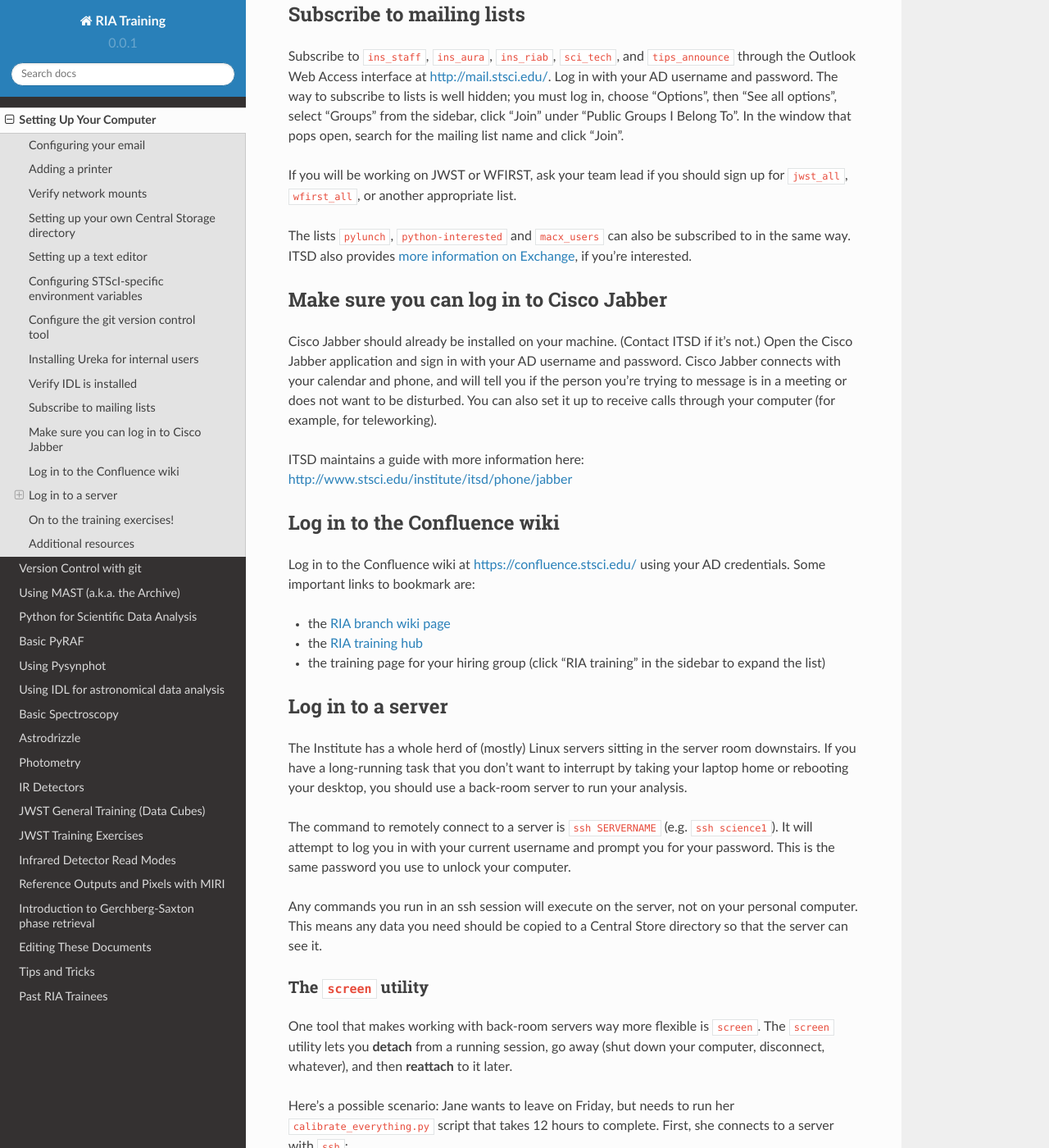
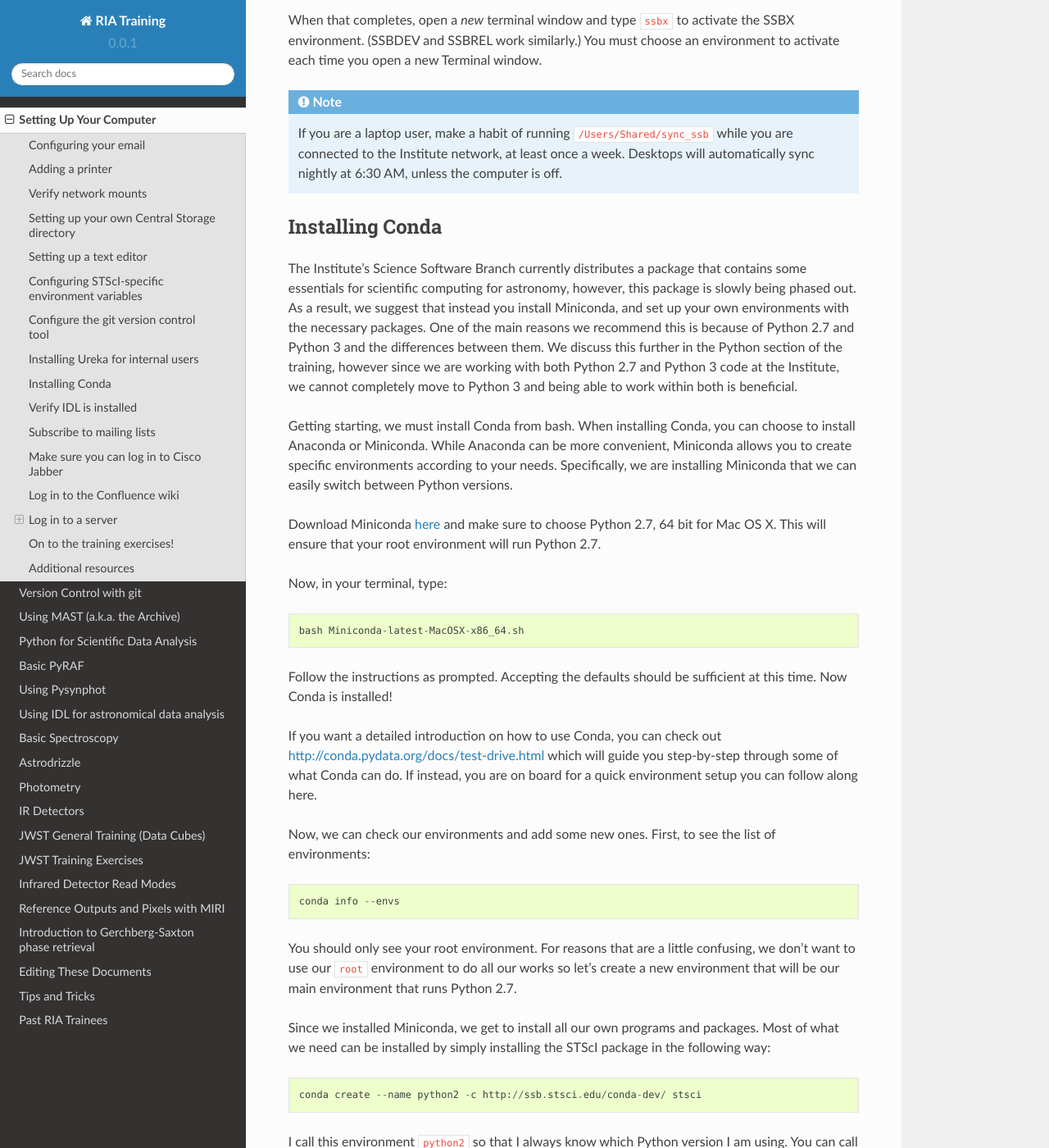
Before and after one commit to staceybright/training-library, a Sphinx documentation site: the page built from source/computer_setup.txt, in a window 1280 px wide and 1400 px high, scrolled down 7066 px. Shown: the whole window at 82% size. Built offline with Sphinx 7.4.7 and the Read the Docs theme 2.0.0, drawn with Linux system fonts in a browser that asks for light colours; some of the changed text lies outside the part shown.

Commit message:
Added section about using Conda to computer setup section and made additional changes to other parts of the module based on that change

```diff
--- a/source/computer_setup.txt
+++ b/source/computer_setup.txt
@@ -118,39 +118,60 @@ Quit TextWrangler, then open a new terminal window and make sure TextWrangler ap
 Configuring STScI-specific environment variables
 =================================================
 
-A lot of tools developed within STScI assume the existence of certain environment variables that point to data on servers within the Institute. The default shell for new computers at the Institute is ``tcsh``, which means you should set these variables in the file ``.cshrc`` in your home directory. If it does not exist already, you will have to create it.
+A lot of tools developed within STScI assume the existence of certain environment variables that point to data on servers within the Institute. The default shell for new computers at the Institute is ``tcsh``, however you will want to change this to ``bash``. To do so, you have to do a couple things.
 
-Open (or create) ``.cshrc`` with the following command::
+In the terminal, change your shell with the following command::
 
-   edit ~/.cshrc
+    chsh -s /bin/bash
+
+
+Close your terminal, and open a new one to finalize this change.
+
+Now, you need to set the environment variables in the file ``.bashrc`` in your home directory. This file probably does not exist so you will have to create it.
+
+Open (or create) ``.bashrc`` with the following command::
+
+   edit ~/.bashrc
 
 .. tip::
 
    Files starting with a ``.`` are hidden in the Finder, so it's often easier to open them from the command line.
 
-Here is an example ``.cshrc`` that you can copy and paste into yours::
+Here is an example ``.bashrc`` that you can copy and paste into yours::
 
     # Paths and stuff for accessing CDBS stuff
     # For WFC3
-    setenv iref /grp/hst/cdbs/iref/
+    export iref="/grp/hst/cdbs/iref/"
+
     # For ACS
-    setenv jref /grp/hst/cdbs/jref/
-    setenv jtab /grp/hst/cdbs/jtab/
+    export jref="/grp/hst/cdbs/jref/"
+    export jtab="/grp/hst/cdbs/jtab/"
+
     # For COS
-    setenv lref /grp/hst/cdbs/lref/
+    export lref="/grp/hst/cdbs/lref/"
+
     # For STIS
-    setenv oref /grp/hst/cdbs/oref/
+    export oref="/grp/hst/cdbs/oref/"
+
     # Set a default editor
-    setenv EDITOR edit
-    setenv VISUAL edit
+    # If you prefer another editor, change the export EDITOR and VISUAL lines accordingly.
+    export EDITOR=edit
+    export VISUAL=edit
 
-As you may have guessed, setting variables in ``tcsh`` takes the form of ``setenv NAMEOFVAR /value/for/var``. You should set all of these variables, even if you are not on one of the listed instrument teams, as later training exercises will depend on them being set.
+    # Pysynphot
+    export PYSYN_CDBS="/grp/hst/cdbs/"
+
+As you may have guessed, setting variables in ``bash`` takes the form of ``export NAMEOFVAR="/value/for/var"``. You should set all of these variables, even if you are not on one of the listed instrument teams, as later training exercises will depend on them being set.
+
+To set these changes, save the file and typing the following into the command line::
+
+    source ~/.bashrc
 
 To check that your changes have taken effect, open a **new terminal window** and type ``echo $oref``. You should see the value for ``oref`` from above printed out in the terminal.
 
 .. tip::
 
-   If you prefer another editor, change the ``setenv EDITOR`` and ``VISUAL`` lines accordingly.
+   If you prefer another editor, change the ``export EDITOR`` and ``VISUAL`` lines accordingly.
 
 .. _git_configuration:
 
@@ -171,6 +192,10 @@ It's also a good idea to tell it about your preferred text editor (here we use `
 Installing Ureka for internal users
 ====================================
 
+.. warning::
+
+    This section is only for users still using/who have been asked specifically to use SSB. If you are a new user, please skip down to the next section.
+
 The Institute's Science Software Branch distributes a package containing all of the essentials for scientific computing for astronomy. The version for outside users is called Ureka (you may have it on your home computer), but we use a special version of Ureka internally. Like Ureka, this package includes all the usual suspects: Python, IRAF, PyRAF, IPython + the IPython Notebook, NumPy, SciPy, matplotlib, ds9, etc. For more information, consult the `complete list <http://ssb.stsci.edu/ssbx/docs/components.html>`_ (or the `SSBREL complete list <http://ssb.stsci.edu/ssbrel/docs/components.html>`_).
 
 There are three release channels of the SSB IRAF + Python distribution: SSBDEV, SSBX, and SSBREL. SSBDEV is updated nightly, SSBX weekly, and SSBREL infrequently as it is the most stable option.
@@ -188,6 +213,81 @@ When that completes, open a *new* terminal window and type ``ssbx`` to activate
 .. note::
 
     If you are a laptop user, make a habit of running ``/Users/Shared/sync_ssb`` while you are connected to the Institute network, at least once a week. Desktops will automatically sync nightly at 6:30 AM, unless the computer is off.
+
+Installing Conda
+================
+
+The Institute's Science Software Branch currently distributes a package that contains some essentials for scientific computing for astronomy, however, this package is slowly being phased out. As a result, we suggest that instead you install Miniconda, and set up your own environments with the necessary packages. One of the main reasons we recommend this is because of Python 2.7 and Python 3 and the differences between them. We discuss this further in the Python section of the training, however since we are working with both Python 2.7 and Python 3 code at the Institute, we cannot completely move to Python 3 and being able to work within both is beneficial.
+
+Getting starting, we must install Conda from bash. When installing Conda, you can choose to install Anaconda or Miniconda. While Anaconda can be more convenient, Miniconda allows you to create specific environments according to your needs. Specifically, we are installing Miniconda that we can easily switch between Python versions.
+
+Download Miniconda `here <http://conda.pydata.org/miniconda.html>`_ and make sure to choose Python 2.7, 64 bit for Mac OS X. This will ensure that your root environment will run Python 2.7.
+
+Now, in your terminal, type::
+
+    bash Miniconda-latest-MacOSX-x86_64.sh
+
+Follow the instructions as prompted. Accepting the defaults should be sufficient at this time. Now Conda is installed!
+
+If you want a detailed introduction on how to use Conda, you can check out `<http://conda.pydata.org/docs/test-drive.html>`_ which will guide you step-by-step through some of what Conda can do. If instead, you are on board for a quick environment setup you can follow along here.
+
+Now, we can check our environments and add some new ones. First, to see the list of environments::
+
+    conda info --envs
+
+You should only see your root environment. For reasons that are a little confusing, we don't want to use our ``root`` environment to do all our works so let's create a new environment that will be our main environment that runs Python 2.7.
+
+Since we installed Miniconda, we get to install all our own programs and packages. Most of what we need can be installed by simply installing the STScI package in the following way::
+
+    conda create --name python2 -c http://ssb.stsci.edu/conda-dev/ stsci
+
+I call this environment ``python2`` so that I always know which Python version I am using. You can call this environment whatever you want. We have added the STScI package to our python2 environment to start, which will give you all your usually Python friends (NumPy, Astropy, matplotlib, etc.) and also make sure that you have iPython and iPython Notebook. Now we enter this environment and then check to see exactly which packages have been added.::
+
+    source activate python2
+    conda list
+
+We already know we are using Python 2.7, but just in case, you can check by typing::
+
+    python --version
+
+Now, since we are running Python 2.7 in our python2 environment, let's add a new environment that is generally the same, but uses Python 3.
+
+.. note::
+
+    It's impractical to make all your environments the same so it's best to just pick one that you will use more often and use other environments for specific tasks.
+
+First we return to root::
+
+    source deactivate
+
+You can check to see where you are by typing::
+
+    conda info --envs
+
+And seeing which environment the asterisk is next to.
+
+To add your Python 3 environment::
+
+    conda create --name python3 python=3 -c http://ssb.stsci.edu/conda-dev/ stsci
+
+I have named my new environment ``python3`` but, again, you can name yours whatever you want.
+
+Now that you have several environments, let's check them all out::
+
+    conda info --envs
+
+Lastly, we need to know how to add more packages (and delete them) in the future. The following is how you can do this from ``root`` or a different environment. If you are in the environment you are changing, you do not need the ``--name [name of package`` part.
+
+    conda install --name [name of environment] [name of package]
+    conda remove --name [name of environment] [name of package]
+
+If you decide that you don't like/need an environment, you can delete it!::
+
+    conda remove --name [name of environment] --all
+
+.. note::
+
+    For more information on dealing with Conda and playing with environments, check out the 'Conda page <http://conda.pydata.org/docs/index.html>`_ .
 
 Verify IDL is installed
 ========================
```
